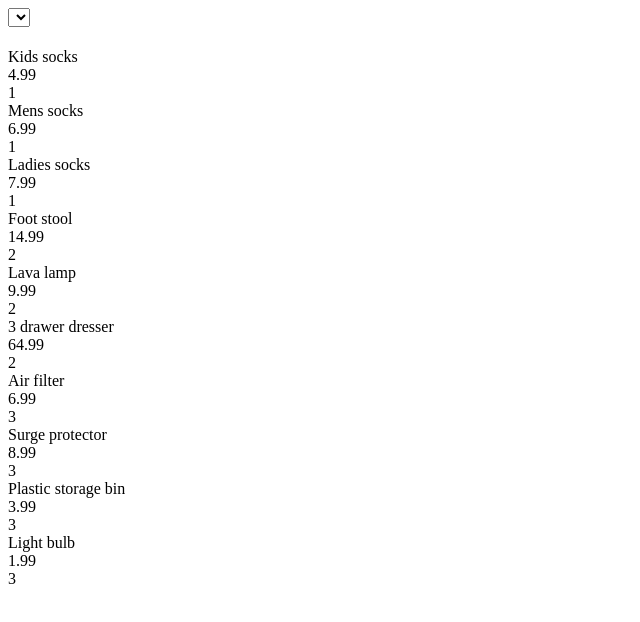
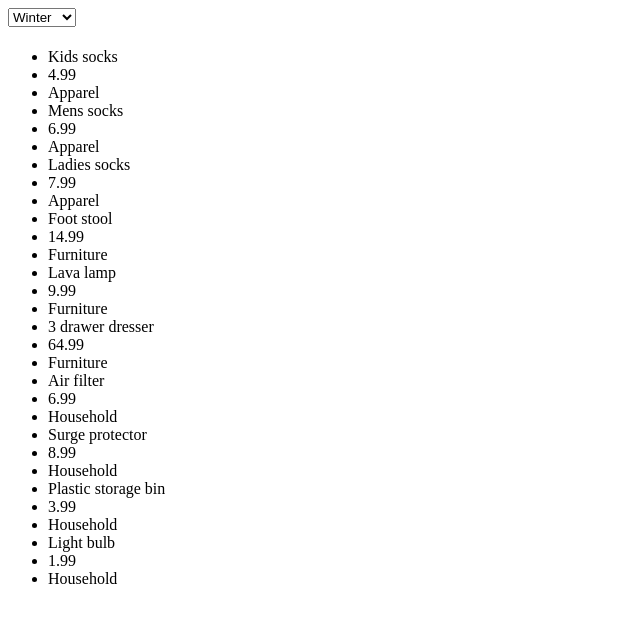
Before and after one commit to sirwilliamiv/seasonal-sales, a plain HTML site: page index.html in a window 1280 px wide. Shown: the whole page, without its empty margins (0-640 px from the left). Drawn offline with Linux system fonts and the light colour scheme.

Commit message:
added if statement to hardcode department assignments

```diff
--- a/index.html
+++ b/index.html
@@ -13,7 +13,7 @@
 
 <div class="DepAndProd">
   <h1 id="putDNamesHere"></h1>
-    <div id="listProductsHere"></div>
+ <ul id="listProductsHere"></ul>
 
 </div>
 
--- a/seasonal-sales.js
+++ b/seasonal-sales.js
@@ -25,30 +25,35 @@ producstRequest.send();
 
 
 var listDepartments="";
-var inputDepartments;
+var inputDepartments="";
 var listProducts="";
-var Apparel = 1;
-var Furniture = 2;
-var Household = 3;
+// var Apparel = 1;
+// var Furniture = 2;
+// var Household = 3;
 
-
-
+  var cdata;
+  var pdata;
+  var whatIsGoingOn ="";
+  var apparel = "Apparel";
+  var household = "Household";
+  var furniture = "Furniture";
 
 
 
 
 function listingCategories(e) {
-  var cdata = JSON.parse(e.target.responseText)
+  cdata = JSON.parse(e.target.responseText)
 
 
 // ------------loop to add department names to h1-----------
   for (var i = 0; i < cdata.categories.length; i++) {
+        // if(cdata.categories.id === )
       // select menu
   inputDepartments+=  `<option value="value$">${cdata.categories[i].season_discount}</option>`
   // add department names to h1
   // listDepartments += `<h1 class="DepartmentName">${cdata.categories[i].name}</h1>`
   // document.getElementById('putDNamesHere').innerHTML = listDepartments
-  // document.getElementById('seasonSales').innerHTML = inputDepartments
+  document.getElementById('seasonSales').innerHTML = inputDepartments
 
   }
 
@@ -61,18 +66,42 @@ function listingCategories(e) {
 
 
 function producstList (e) {
-  var pdata = JSON.parse(e.target.responseText)
+   pdata = JSON.parse(e.target.responseText)
     // loop through products
 
+
+
      for (var i = 0; i < pdata.products.length; i++) {
+
+                  if(pdata.products[i].category_id === 1) {
+                    pdata.products[i].category_id = apparel;
+                      } else if (pdata.products[i].category_id === 2) {pdata.products[i].category_id = furniture}
+                    else {
+                    pdata.products[i].category_id = household
+                    console.log(pdata.products[i].category_id)
+              }
+
 // add products to div
-        listProducts += `<div class="productName">${pdata.products[i].name}</div>
-                      <div class="productPrice">${pdata.products[i].price}</div>
-                      <div class="dnameForProduct">${pdata.products[i].category_id}</div>`
-        document.getElementById('listProductsHere').innerHTML = listProducts
+        listProducts += `<li class="productName">${pdata.products[i].name}</li>
+                      <li class="productPrice">${pdata.products[i].price}</li>
+                        <li class="dnameForProduct">${pdata.products[i].category_id}</li>`
+
+
+
+
     }
+      document.getElementById('listProductsHere').innerHTML = listProducts
 
   }
+
+
+
+
+   // if(pdata.products[i].category_id === cdata.categories.id){
+   //                          var bingo = pdata.catagories.name
+   //                          console.log(cdata)
+
+   //                        }
 
 
 
@@ -82,7 +111,7 @@ function producstList (e) {
 // loop through product id
 // if the category id  === product "category_id "{then do stuff}
 //
-//
+// for(var i = 0; i < )
 
 
 //
```
